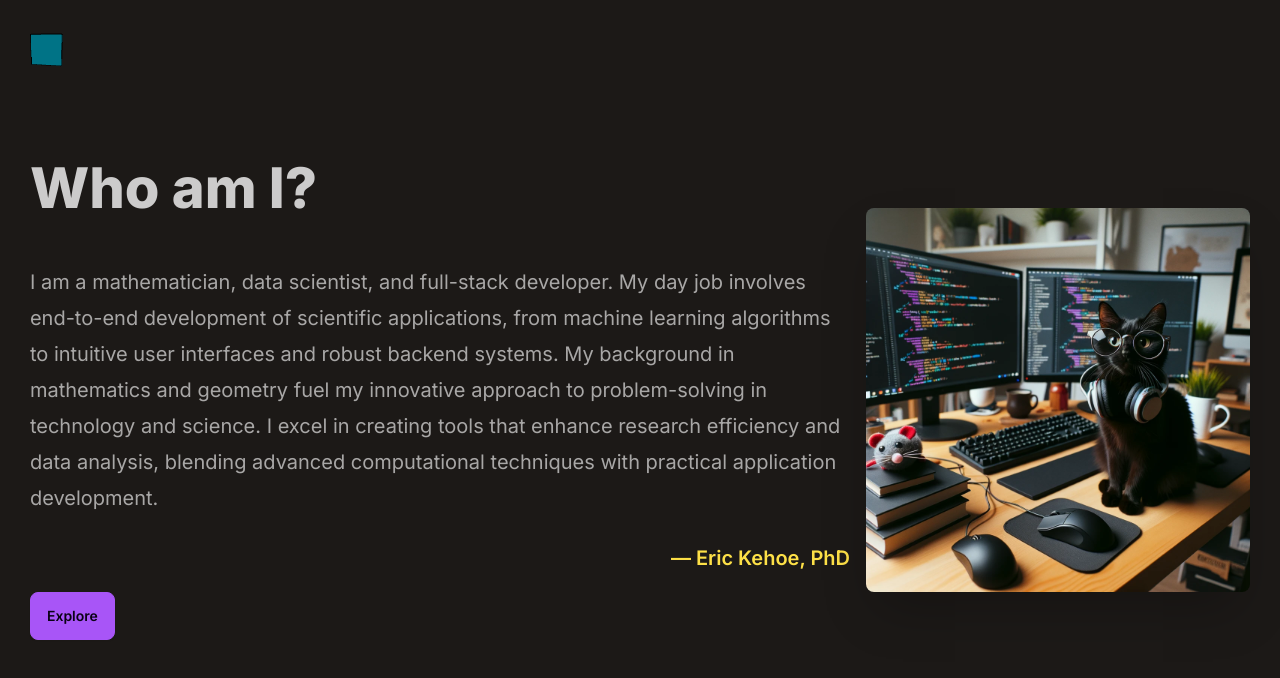
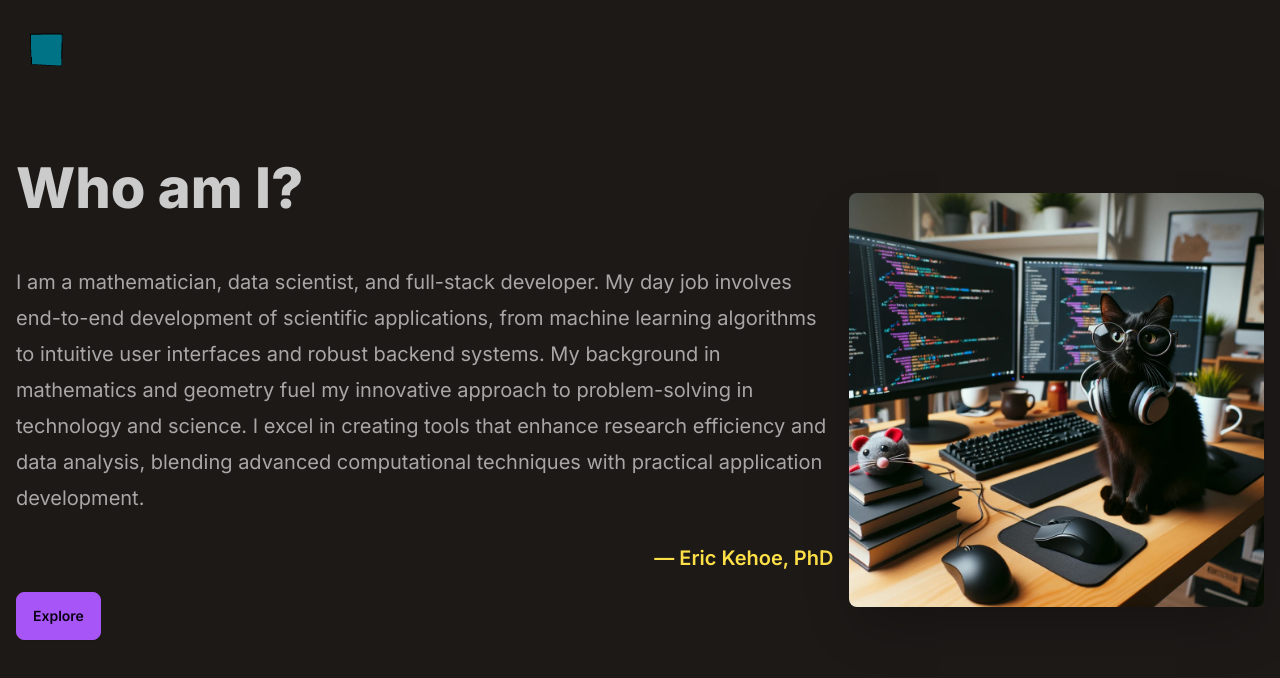
Before and after one commit to ekehoe32/portfolio, a Next.js app: page / in a window 1280 px wide. Shown: the top 678 px of the page. Built offline with nearby package versions, Linux system fonts and the light colour scheme.

Commit message:
fixed sizes

```diff
--- a/app/page.tsx
+++ b/app/page.tsx
@@ -5,7 +5,7 @@ export default function Home() {
   return (
     <main className="hero min-h-screen bg-base-100">
       <div className="hero-content flex-col lg:flex-row-reverse">
-        <div className="w-full md:w-1/2 lg:w-1/3 max-w-sm ">
+        <div className="w-full md:w-1/2 lg:w-1/3">
           <Image
             src="/background.png"
             alt="Background image of a black cat on a computer."
```
